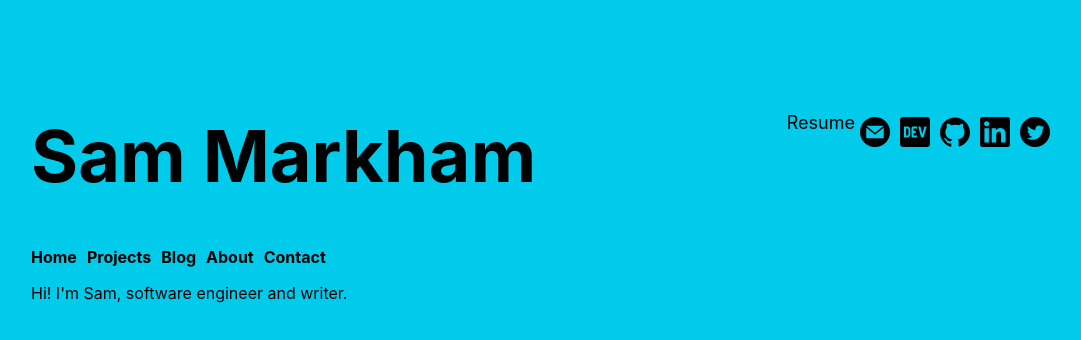
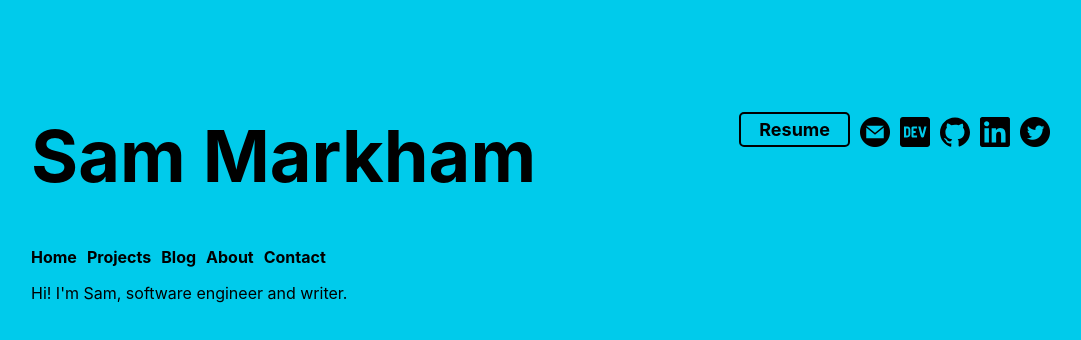
Before and after one commit to sharkham/sharkham-portfolio, a React (Create React App) app: page / in a window 1280 px wide. Shown: the top 340 px of the page, without its empty margins (97-1178 px from the left). Built offline with nearby package versions, Linux system fonts and the light colour scheme.

Commit message:
Add CSS styles to resume button

```diff
--- a/src/App.css
+++ b/src/App.css
@@ -94,7 +94,27 @@ body {
 .resume {
   float: right;
   color: black;
-  font-size: .5em;
+  font-size: 18px;
   text-decoration: none;
+  font-weight: bold;
+  text-align: center;
+  border: 2px solid #000;
+  border-radius: 5px;
+  transition: all 0.3s ease;
+  padding: 5px 18px;
+  margin: 0px 5px;
   /* display: inline-block; */
 }
+
+.resume:hover,
+.resume:focus {
+  outline: none;
+  color: #00cbeb;
+  background-color: #000;
+  border-color: #000;
+}
+
+.resume:active {
+  color: #000;
+  background-color: #00cbeb;
+}
```
